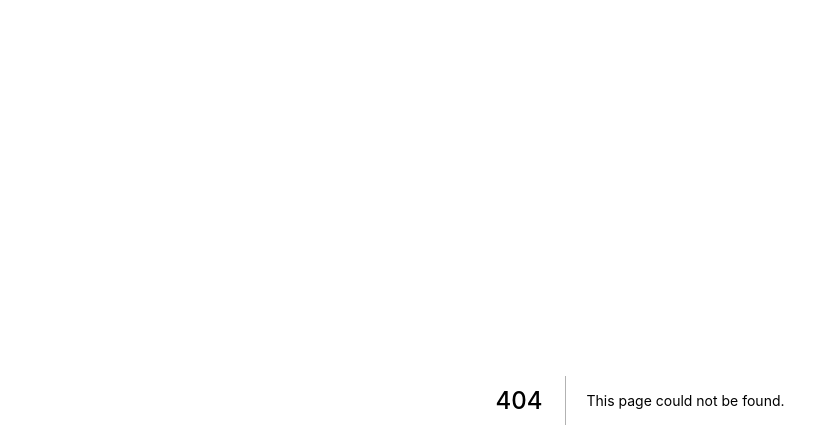
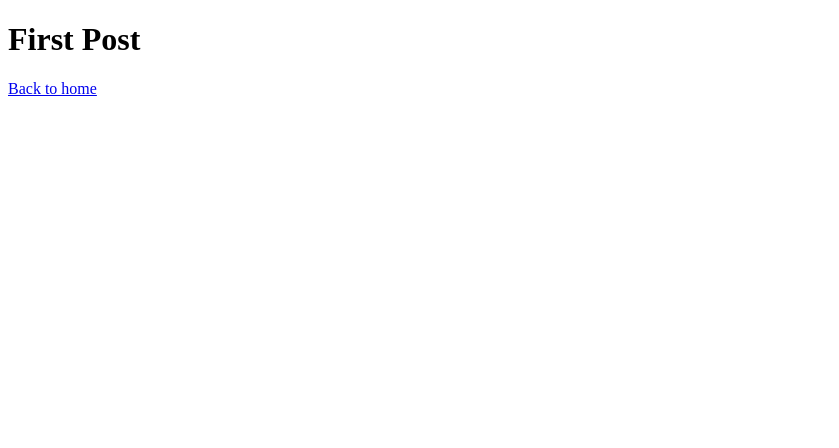
Before and after one commit to McCambley/nextjs-tutorial, a Next.js app: page /posts/first-post in a window 1280 px wide. Before the commit this address had no page. Shown: the top 448 px of the page, without its empty margins (0-839 px from the left). Built offline with nearby package versions, Linux system fonts and the light colour scheme.

Commit message:
Dev: initialize

```diff
--- /dev/null
+++ b/components/Layout.js
@@ -0,0 +1,8 @@
+
+export default function Layout({children}) {
+    return (
+        <div>
+            {children}
+        </div>
+    )
+}
--- /dev/null
+++ b/components/layout.module.css
@@ -0,0 +1,5 @@
+.container {
+    max-width: 36rem;
+    padding: 0 1rem;
+    margin: 3rem auto 6rem;
+  }
--- a/pages/index.js
+++ b/pages/index.js
@@ -1,4 +1,5 @@
 import Head from 'next/head'
+import Link from 'next/link'
 
 export default function Home() {
   return (
@@ -10,7 +11,8 @@ export default function Home() {
 
       <main>
         <h1 className="title">
-          Welcome to <a href="https://nextjs.org">Next.js!</a>
+          Read{' '}
+          <Link href='/posts/first-post'><a>this page!</a></Link>
         </h1>
 
         <p className="description">
--- /dev/null
+++ b/pages/posts/first-post.js
@@ -0,0 +1,16 @@
+import Link from 'next/link'
+import Head from 'next/head'
+import Layout from '../../components/Layout'
+export default function FirstPost() {
+    return (
+        <>
+            <Layout>
+                <Head>
+                    <title>First Post</title>
+                </Head>
+                <h1>First Post</h1>
+                <Link href='/'><a>Back to home</a></Link>
+            </Layout>
+        </>
+    )
+}
```
Also changed, not shown: public/images/profile.jpg (added).
